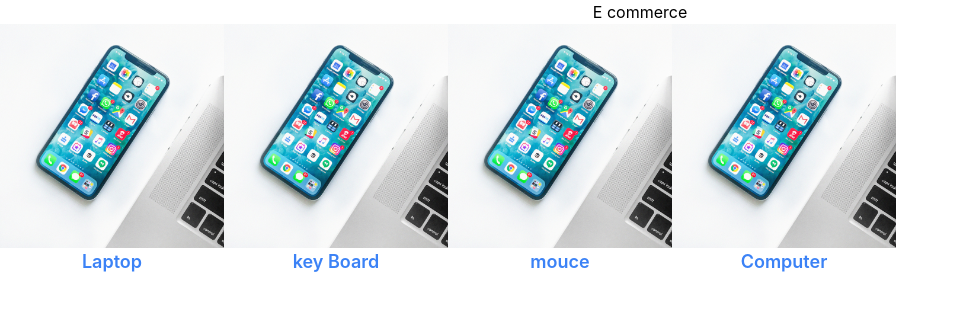
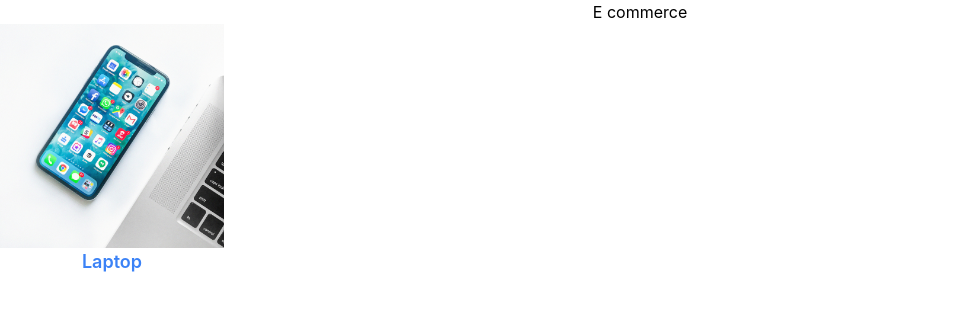
Before and after one commit to shivii011/e-commerce-website, a React (Create React App) app: page / in a window 1280 px wide. Shown: the top 310 px of the page, without its empty margins (0-959 px from the left). Built offline with nearby package versions, Linux system fonts and the light colour scheme.

Commit message:
[sk]-creating a new data file

```diff
--- a/src/components/shared/Card.js
+++ b/src/components/shared/Card.js
@@ -6,12 +6,6 @@ function Card() {
   const data=[
     {'ItemName':'Laptop',
     'Price':'$600'},
-    {'ItemName':'key Board',
-    'Price':'$10'},
-    {'ItemName':'mouce',
-    'Price':'$8'},
-    {'ItemName':'Computer',
-    'Price':'$300'},
   ]
 const listItems = data.map((element)=>{return(<div className='h-[20rem] w-[14rem] group '>
 <div className=''> <img className=' hover:object-center hover:border-solid hover:border-2 group-hover:border-yellow-400' src={img} alt='' /></div>
```
Also changed, not shown: 1 other file (tests, documents, lock files or other folders).
